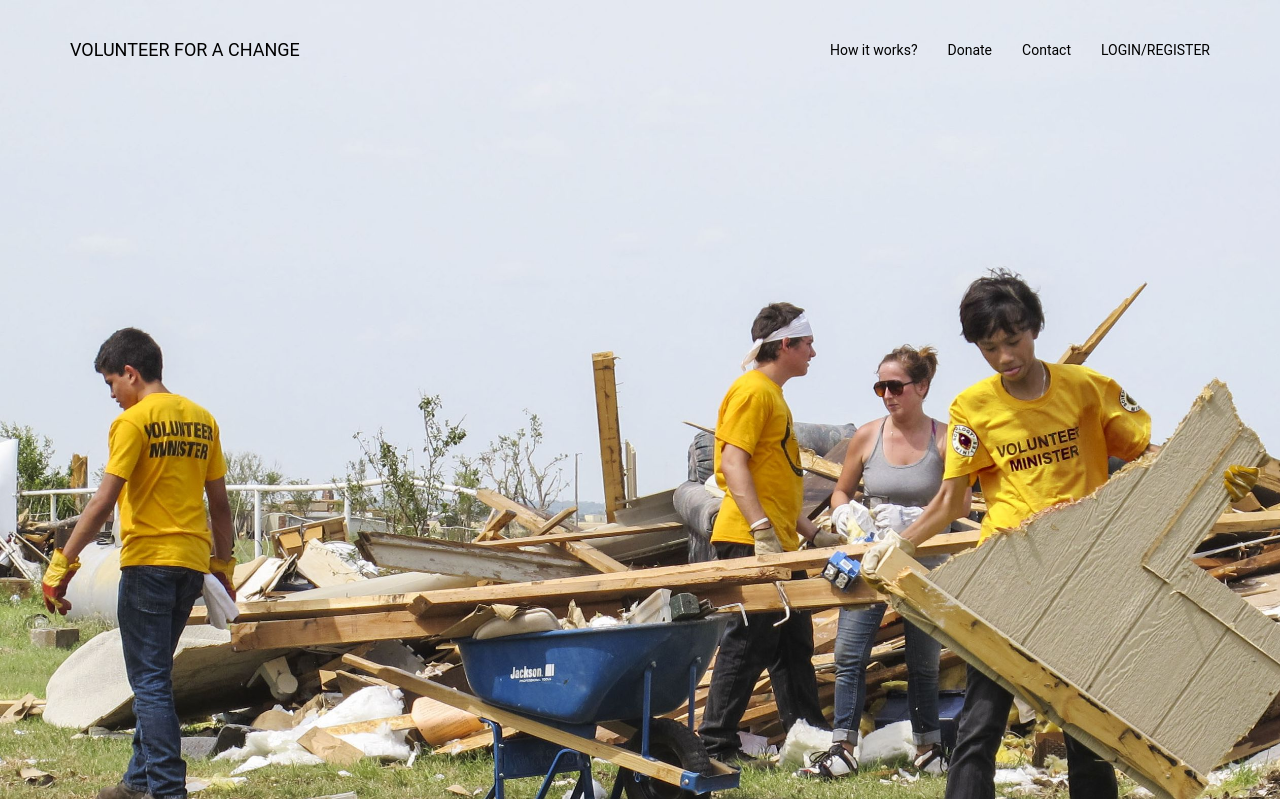
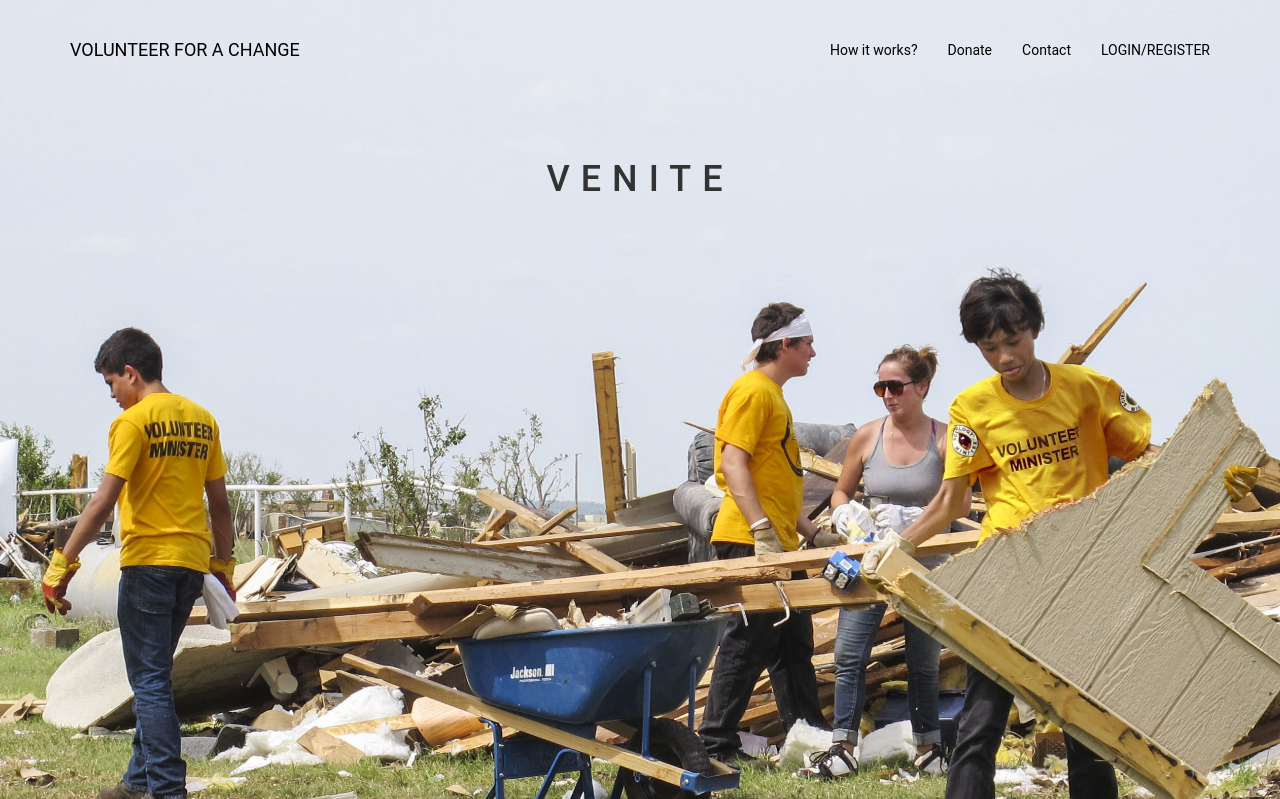
Before and after one commit to afifmj/runio2018, a CodeIgniter app: page /runio/ in a window 1280 px wide. Shown: the top 799 px of the page. Run offline with CodeIgniter, Linux system fonts and the light colour scheme.

Commit message:
location

```diff
--- a/application/views/home.php
+++ b/application/views/home.php
@@ -51,6 +51,13 @@
         </div>
     <?php } ?>
 </div>
+
+<div class="container">
+    <div class="heading venite">
+        <h1>VENITE</h1>
+    </div>
+</div>
+
 </div>
 
 <!-- How it works -->
--- a/application/views/login.php
+++ b/application/views/login.php
@@ -66,6 +66,9 @@
                         <label for="password"><b>Password</b></label>
                         <input type="password" placeholder="Enter Password" name="password" required>
 
+                        <label for="state"><b>Location</b></label>
+                        <input type="text" placeholder="Enter State" name="state" required><br>
+
                         <div class="clearfix">
                             <button type="submit" class="signupbtn"><b>Sign Up</b></button>
                         </div>
--- a/assets/css/style.css
+++ b/assets/css/style.css
@@ -148,3 +148,8 @@ form .container {
     font-size: 17px;
     letter-spacing: 5px;
 }
+
+.venite {
+    margin-top: 160px;
+    font-weight: 550;
+}
```
